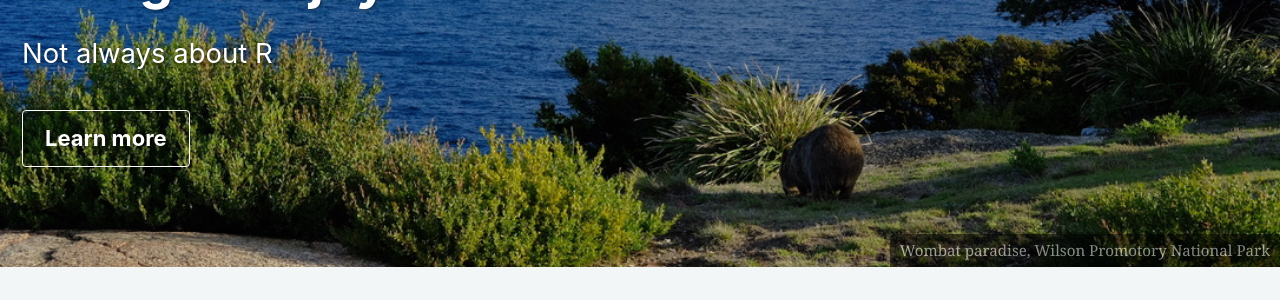
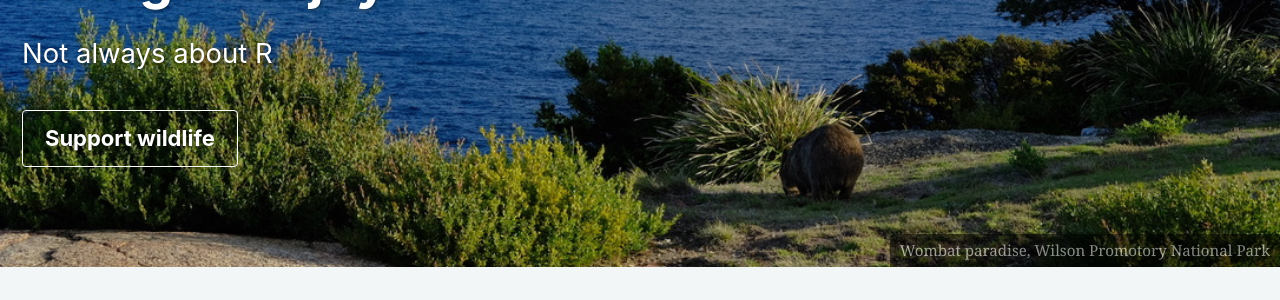
Before and after one commit to Fannychini/Fannychini.github.io, a Jekyll site: the page built from _pages/randomness.md, in a window 1280 px wide and 1232 px high. Shown: the part 213-513 px from the top of the window. Built offline with Jekyll 4.4.1, drawn with Linux system fonts in a browser that asks for light colours; cached includes are drawn as plain includes.

Commit message:
update pages

```diff
--- a/_pages/randomness.md
+++ b/_pages/randomness.md
@@ -10,6 +10,6 @@ header:
   overlay_filter: 0.15
   caption: "Wombat paradise, Wilson Promotory National Park"
   actions:
-    - label: #"."
-      url: #"."
+    - label: "Support wildlife"
+      url: "https://www.wires.org.au"
 ---
```
Also changed, not shown: _pages/404.md (+1 -0 lines), _pages/riscool.md (+3 -3 lines).
